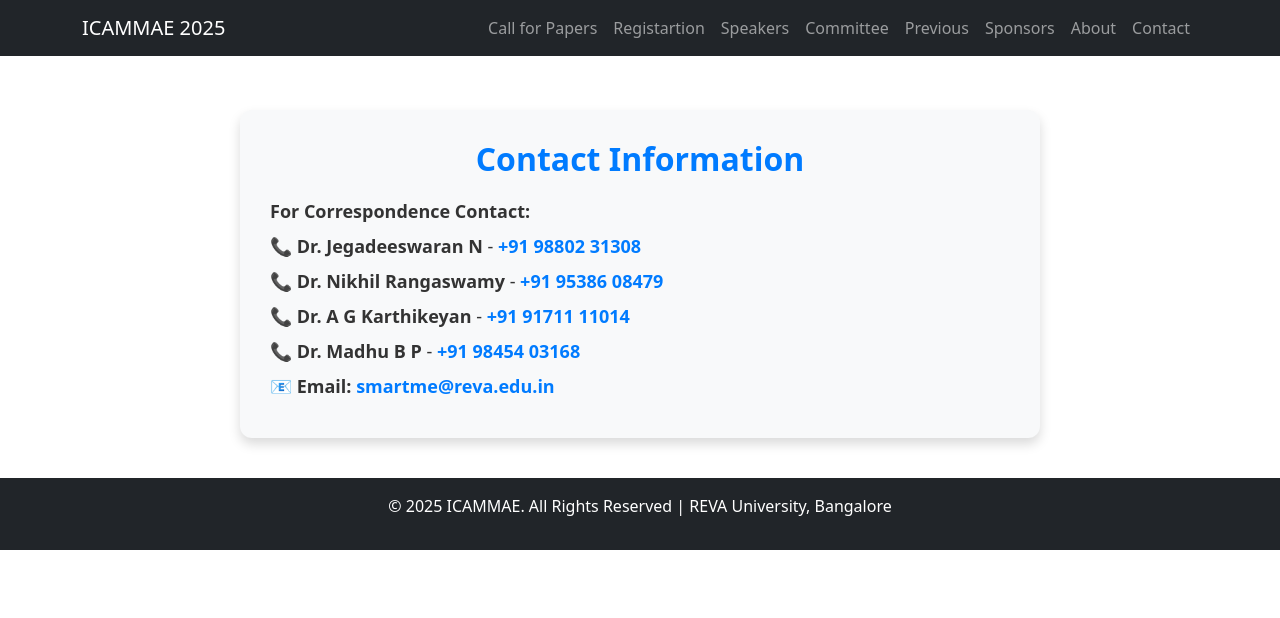
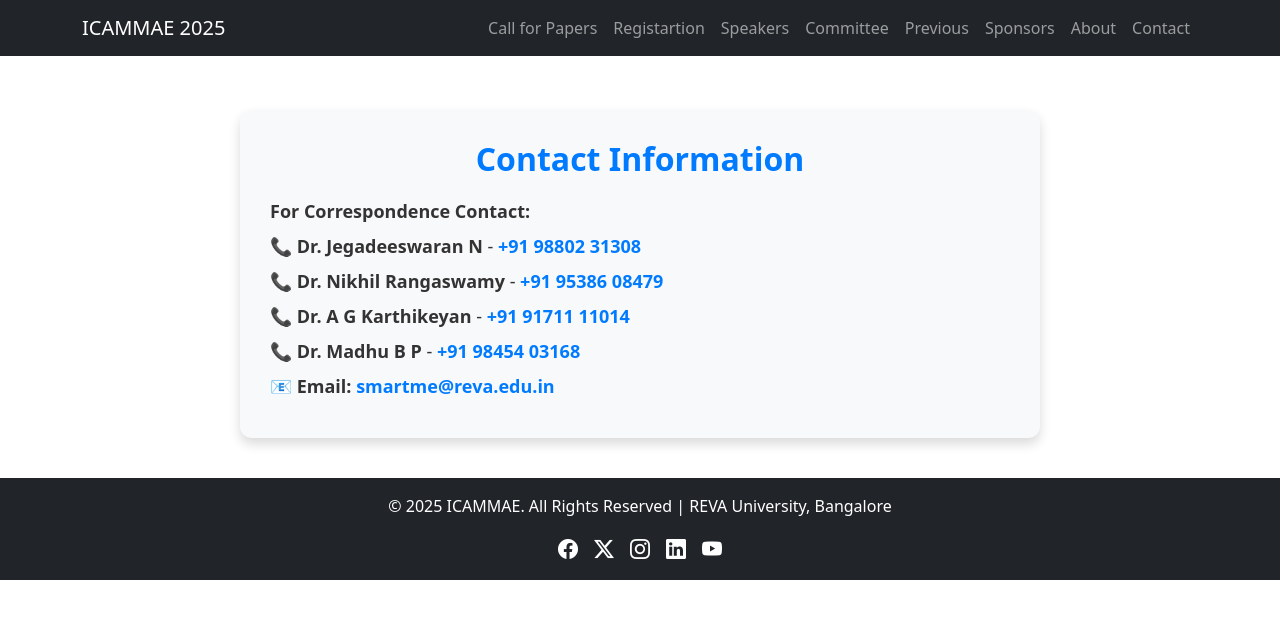
Before and after one commit to Akarsh-Kiran-Gowda/ICAMMAE-25, a plain HTML site: page contact.html in a window 1280 px wide. Drawn offline with nearby package versions, Linux system fonts and the light colour scheme.

Commit message:
Update contact.html
added social links to footer

```diff
--- a/contact.html
+++ b/contact.html
@@ -5,6 +5,7 @@
     <meta name="viewport" content="width=device-width, initial-scale=1">
     <title>Contact | ICAMMAE 2025</title>
     <link href="https://cdn.jsdelivr.net/npm/bootstrap@5.3.3/dist/css/bootstrap.min.css" rel="stylesheet" integrity="sha384-QWTKZyjpPEjISv5WaRU9OFeRpok6YctnYmDr5pNlyT2bRjXh0JMhjY6hW+ALEwIH" crossorigin="anonymous">
+    <link rel="stylesheet" href="https://cdn.jsdelivr.net/npm/bootstrap-icons@1.11.3/font/bootstrap-icons.min.css">
     <style>
       body {
         padding-top: 70px;
@@ -111,9 +112,26 @@
     </div>
     <!-- Footer -->
     <footer class="bg-dark text-white text-center py-3">
-      <div class="container">
-        <p>&copy; 2025 ICAMMAE. All Rights Reserved | REVA University, Bangalore</p>
-      </div>
+        <div class="container">
+            <p>&copy; 2025 ICAMMAE. All Rights Reserved | REVA University, Bangalore</p>
+        </div>
+        <div class="col-12 d-flex justify-content-center">
+            <a href="https://www.facebook.com/REVAUniversityofficial/" class="text-white me-3">
+                <i class="bi bi-facebook fs-5"></i>
+            </a>
+            <a href="https://twitter.com/REVAuniversity" class="text-white me-3">
+                <i class="bi bi-twitter-x fs-5"></i>
+            </a>
+            <a href="https://www.instagram.com/revauniversity_official/" class="text-white me-3">
+                <i class="bi bi-instagram fs-5"></i>
+            </a>
+            <a href="https://www.linkedin.com/school/reva-university/" class="text-white me-3">
+                <i class="bi bi-linkedin fs-5"></i>
+            </a>
+            <a href="https://www.youtube.com/@revauniversity_official" class="text-white">
+                <i class="bi bi-youtube fs-5"></i>
+            </a>
+        </div>
     </footer>
     <script src="https://cdn.jsdelivr.net/npm/bootstrap@5.3.3/dist/js/bootstrap.bundle.min.js"></script>
   </body>
```
